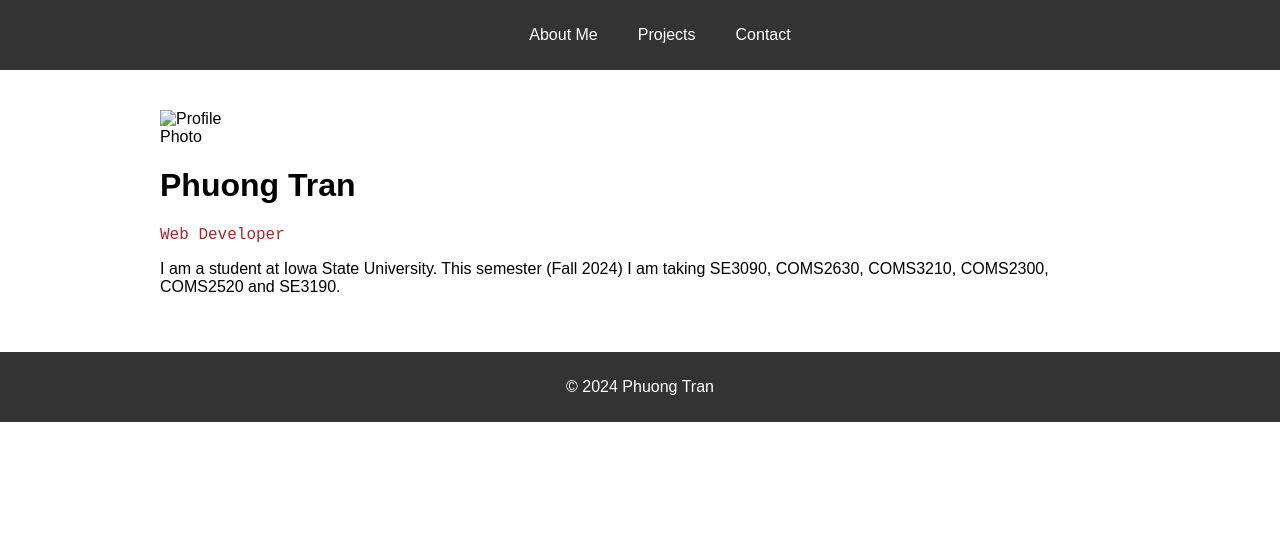
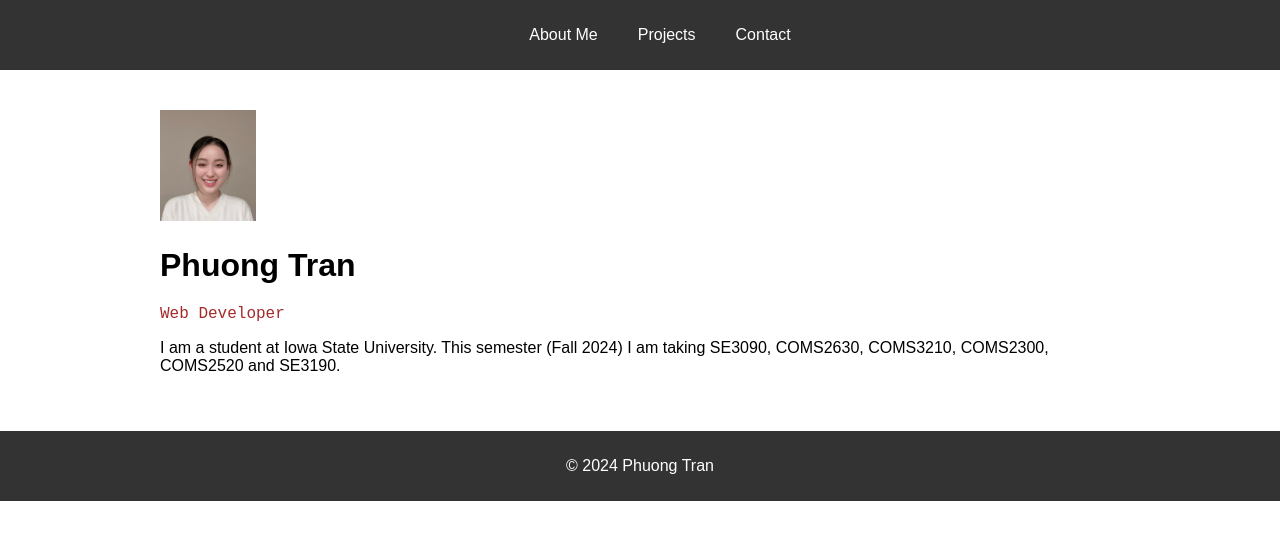
Before and after one commit to ptran21/personal, a plain HTML site: page index.html in a window 1280 px wide. Drawn offline with Linux system fonts and the light colour scheme.

Commit message:
Update index.html

```diff
--- a/index.html
+++ b/index.html
@@ -18,7 +18,7 @@
     </header>
 
     <div class="container">
-        <img src= "./images/profile.jpg" alt="Profile Photo">
+        <img src= "./profile.jpg" alt="Profile Photo">
         <h1>Phuong Tran</h1>
         <p style="font-family: 'Courier New', Courier, monospace; color: brown">Web Developer</p>
         <p>I am a student at Iowa State University. This semester (Fall 2024) I am taking SE3090, COMS2630, COMS3210, COMS2300, COMS2520 and SE3190.
```
